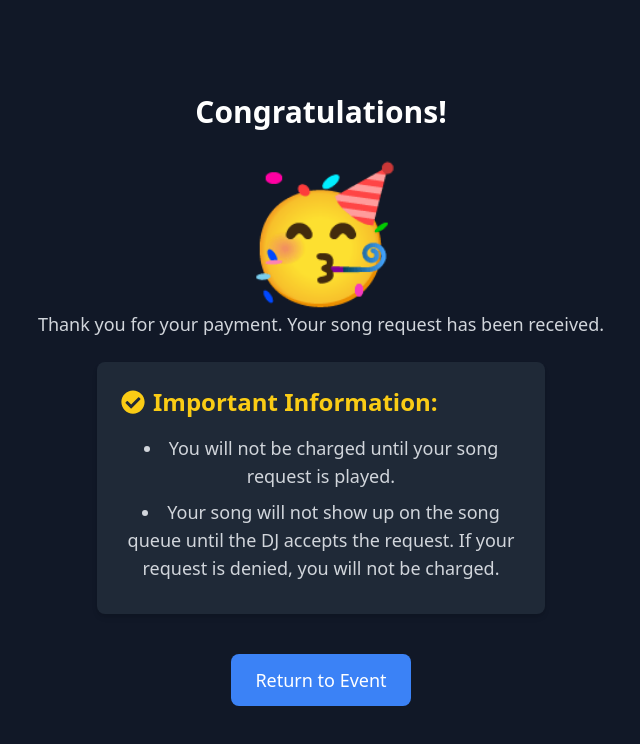
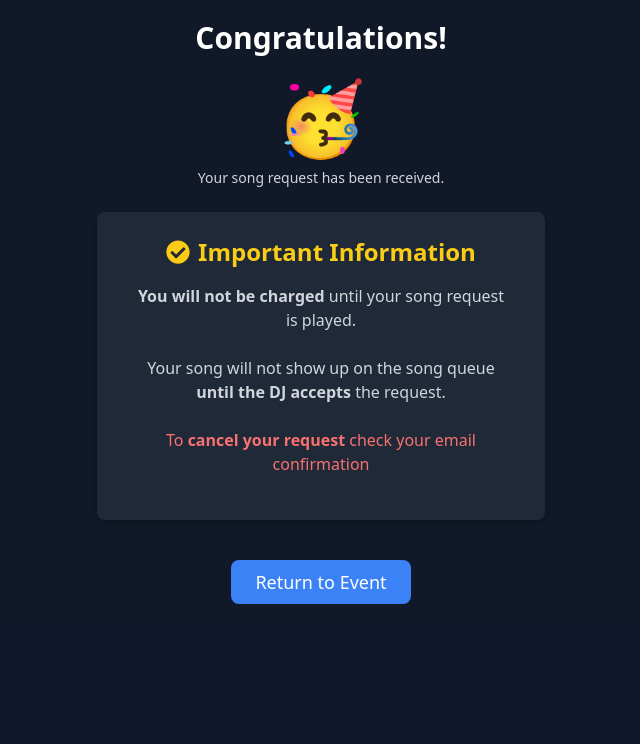
Before and after one commit to daniel1lima/request_web, a Next.js app in the folder client/: page /success in a window 1280 px wide. Shown: the top 744 px of the page, without its empty margins (319-959 px from the left). Built offline with nearby package versions, Linux system fonts and the light colour scheme.

Commit message:
fix success page

```diff
--- a/client/src/app/event/page.tsx
+++ b/client/src/app/event/page.tsx
@@ -159,7 +159,7 @@ const EventPage = () => {
   } else
     return (
       <div className="w-screen h-screen bg-gray-900 overflow-hidden">
-        <div className="bg-gray-900 flex max-w-[600px] w-full h-screen flex-col overflow-hidden items-center mx-auto">
+        <div className="bg-gray-900 flex max-w-[600px] w-full h-screen flex-col overflow-hidden items-center mx-auto gap-5">
           <EventHeader
             title={eventData?.eventName || "Default Event Title"}
             imageUrl={eventData?.eventImage || ""}
@@ -179,9 +179,9 @@ const EventPage = () => {
             />
             <EventOwnershipDisclaimer djId={eventData?.djId ?? ""} />
             <h2 className="text-gray-200 text-lg font-medium leading-[34px] opacity-[0.84] mt-[21px]">
-              Song Queue
+              Accepted Song Queue
             </h2>
-            <div className="gap-[13px] w-full pt-5 overflow-y-auto flex-1 scrollbar max-h-[500px]">
+            <div className="gap-[13px] w-full pt-5 mb-6 overflow-y-auto flex-1 scrollbar max-h-[500px]">
               {songRequests
                 .filter((request) => !request.played)
                 .map((request) => (
--- a/client/src/components/event/EventHeader.tsx
+++ b/client/src/components/event/EventHeader.tsx
@@ -4,7 +4,6 @@ import React from "react";
 import { Button } from "../button";
 import { ChevronLeft } from "lucide-react";
 import { useRouter } from "next/navigation";
-import Image from "next/image";
 
 interface EventHeaderProps {
   time?: string;
@@ -14,34 +13,36 @@ interface EventHeaderProps {
 
 const isValidImageUrl = (url: string) => {
   const pattern = /\.(jpg|jpeg|png|gif|webp)$/i;
-  return true
   return pattern.test(url);
 };
 
 const EventHeader: React.FC<EventHeaderProps> = ({
   title = "Event Details",
-  imageUrl = '',
+  imageUrl = "",
 }) => {
-  const fallbackImageUrl =
-    "/fallback.webp";
-
-  const router = useRouter()
-
+  const fallbackImageUrl = "/fallback.webp";
+  const router = useRouter();
   const imageSrc = isValidImageUrl(imageUrl) ? imageUrl : fallbackImageUrl;
 
   return (
-    <div className="flex flex-col self-stretch relative aspect-[1.697] w-full max-h-[100px] md:max-h-[100px] sm:max-h-[50px] bg-gray-900 bg-opacity-80">
+    <div className="relative w-full max-h-[100px] md:max-h-[100px] sm:max-h-[50px] aspect-[1.697] bg-gray-900">
+      {/* Background Image */}
       <img
         src={imageSrc}
         onError={(e) => {
           e.currentTarget.src = fallbackImageUrl;
         }}
-        className="absolute h-full w-full object-cover inset-0"
+        className="absolute inset-0 h-full w-full object-cover"
         alt="Event background"
       />
 
-      <div className="relative flex mb-[-25px] w-full flex-col items-stretch px-6 py-4">
-        <div className="flex items-stretch gap-[13px] text-2xl text-white font-medium mt-4">
+      {/* Dark Overlay */}
+      <div className="absolute inset-0 bg-black opacity-50"></div>
+
+      {/* Content */}
+      <div className="relative flex w-full flex-col items-stretch px-6 py-4">
+        <div className="flex items-center justify-center relative w-full text-2xl text-white font-medium mt-4">
+          {/* Back Button (keeps it on the left) */}
           <Button
             variant="outline"
             size="icon"
@@ -53,7 +54,8 @@ const EventHeader: React.FC<EventHeaderProps> = ({
             <ChevronLeft />
           </Button>
 
-          <div className="basis-auto absolute left-20 ">{title}</div>
+          {/* Centered Title */}
+          <div className="flex-grow ml-20">{title}</div>
         </div>
       </div>
     </div>
--- a/client/src/components/payment/PaymentSuccess.tsx
+++ b/client/src/components/payment/PaymentSuccess.tsx
@@ -1,34 +1,54 @@
-'use client'
-import React, { useEffect, useState } from 'react';
-import { FaCheckCircle } from 'react-icons/fa';
+"use client";
+import React, { useEffect, useState } from "react";
+import { FaCheckCircle } from "react-icons/fa";
 
 const PaymentSuccess: React.FC = () => {
-  const [ eventId, setEventId ] = useState('')
+  const [eventId, setEventId] = useState("");
 
   useEffect(() => {
-    setEventId(localStorage.getItem('eventId')!);
-  }, );
+    setEventId(localStorage.getItem("eventId")!);
+  });
 
+  useEffect(() => {
+    document.body.style.overflow = "hidden";
+    return () => {
+      document.body.style.overflow = "unset";
+    };
+  }, []);
 
   return (
-    <div className="bg-gray-900 dark:bg-gray-900 flex flex-col items-center justify-center min-h-screen p-6">
-      <h1 className="text-3xl text-white font-bold mb-4 text-center">Congratulations!</h1>
-      <h1 className="text-9xl text-white mb-4 mt-5">🥳</h1>
-      <p className="text-gray-300 text-lg mb-6 text-center">Thank you for your payment. Your song request has been received.</p>
+    <div className="bg-gray-900 dark:bg-gray-900 flex flex-col items-center justify-start p-5">
+      <h1 className="text-3xl text-white font-bold mb-4 text-center">
+        Congratulations!
+      </h1>
+      <h1 className="text-7xl text-white mb-4 mt-2">🥳</h1>
+      <p className="text-gray-300 text-sm mb-6 text-center">
+        Your song request has been received.
+      </p>
 
       <div className="bg-gray-800 p-6 rounded-lg shadow-md mb-4 w-full max-w-md">
-        <h2 className="text-2xl text-yellow-400 font-semibold mb-4 flex items-center">
-          <FaCheckCircle className="mr-2" /> Important Information:
+        <h2 className="text-2xl text-yellow-400 font-semibold mb-1 flex items-center justify-center text-center">
+          <FaCheckCircle className="mr-2" /> Important Information
         </h2>
-        <ul className="list-disc list-inside text-gray-300 text-lg">
-          <li className="mb-2 text-center">You will not be charged until your song request is played.</li>
-          <li className="mb-2 text-center">Your song will not show up on the song queue until the DJ accepts the request. If your request is denied, you will not be charged.</li>
+        <ul className="flex flex-col  text-gray-300 text-md p-3 gap-4">
+          <li className="mb-2 text-center">
+            <strong>You will not be charged</strong> until your song request is
+            played.
+          </li>
+          <li className="mb-2 text-center">
+            Your song will not show up on the song queue{" "}
+            <strong>until the DJ accepts</strong> the request.
+          </li>
+          <li className="mb-2 text-center text-red-400">
+            To <strong>cancel your request</strong> check your email
+            confirmation
+          </li>
         </ul>
       </div>
 
       <a
         href={`/event?eventId=${eventId}`} // Direct link to the event page
-        className="mt-6 bg-blue-500 text-white px-6 py-3 rounded-lg transition duration-200 hover:bg-blue-600 text-lg"
+        className="mt-6 bg-blue-500 text-white px-6 py-2 rounded-lg transition duration-200 hover:bg-blue-600 text-lg"
       >
         Return to Event
       </a>
--- a/client/src/components/request-song/SongForm.tsx
+++ b/client/src/components/request-song/SongForm.tsx
@@ -174,8 +174,6 @@ export const SongForm: React.FC<SongFormProps> = ({
         setFreeRequestLoading(false);
         throw new Error("Failed to create request");
       }
-
-
 
       // Redirect to success page
       setTimeout(() => {
@@ -581,7 +579,7 @@ export const SongForm: React.FC<SongFormProps> = ({
                     </button>
                   )}
                 </div>
-              ) : (
+              ) : freeReq && (
                 <div className="mb-4">
                   {freeRequestLoading ? (
                     <div
```
